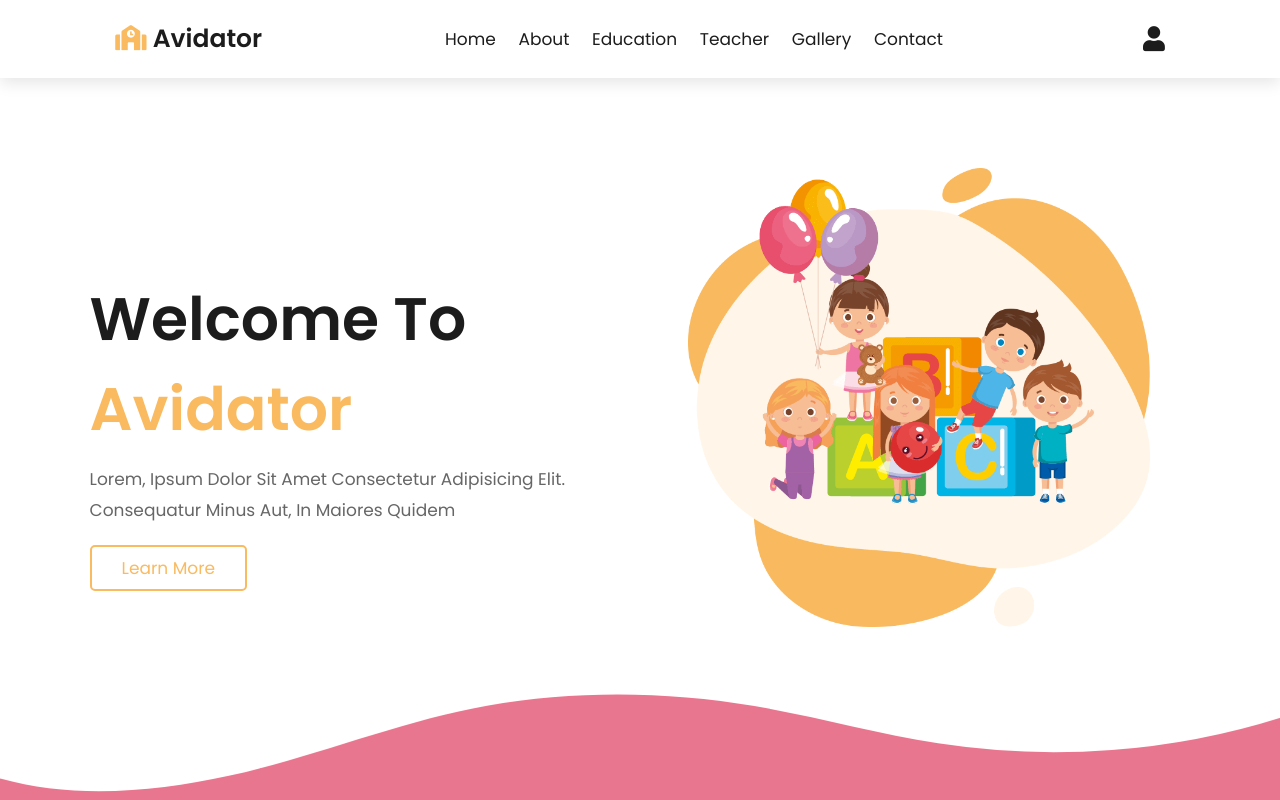
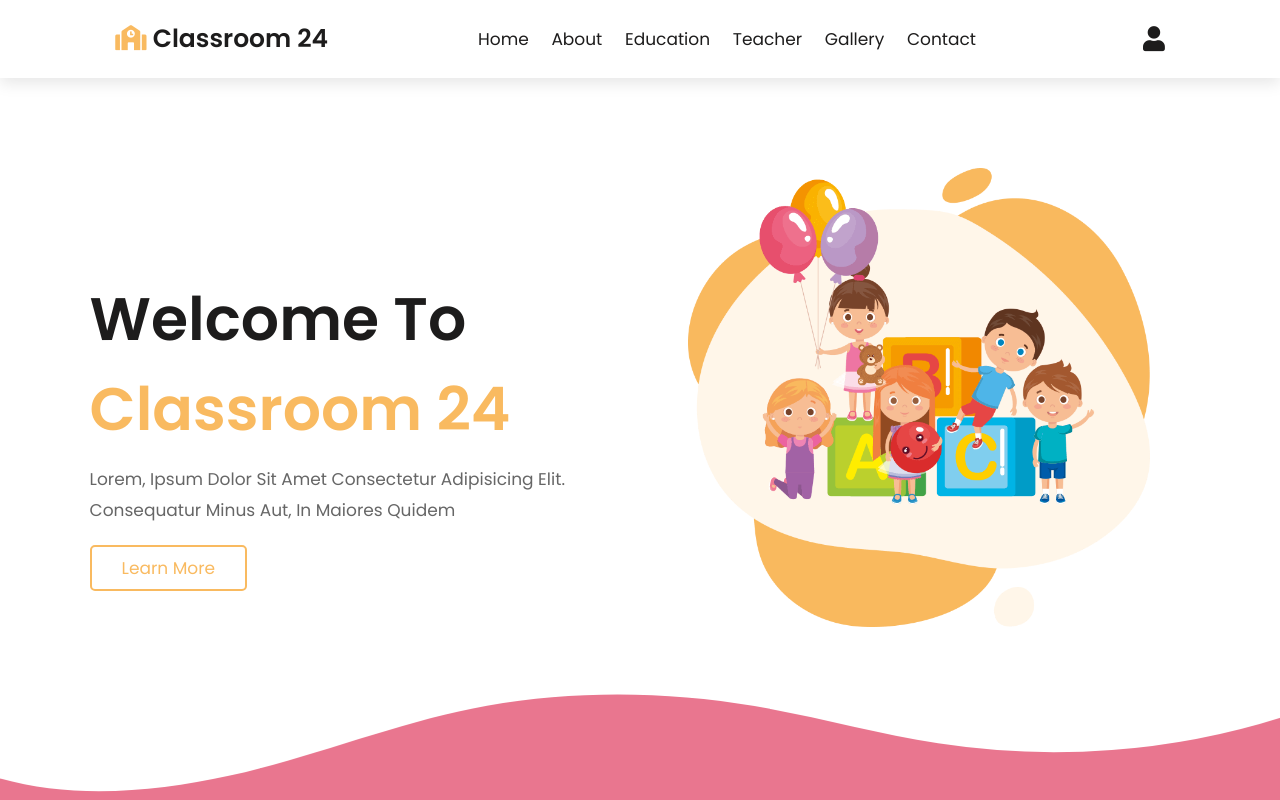
Before and after one commit to Tanik0505/Avidator, a plain HTML site: page index.html in a window 1280 px wide. Shown: the top 800 px of the page. Drawn offline with Linux system fonts and the light colour scheme; some packages are replaced by stand-ins of ours; a script that the page names is missing.

Commit message:
Update index.html

```diff
--- a/index.html
+++ b/index.html
@@ -4,7 +4,7 @@
     <meta charset="UTF-8">
     <meta http-equiv="X-UA-Compatible" content="IE=edge">
     <meta name="viewport" content="width=device-width, initial-scale=1.0">
-    <title>Avidator</title>
+    <title>Classroom 24</title>
     <!-- font awesome cdn link  -->
     <link rel="stylesheet" href="https://cdnjs.cloudflare.com/ajax/libs/font-awesome/5.15.4/css/all.min.css">
     <!-- lightgallery css cdn link -->
@@ -18,7 +18,7 @@
 
     <header class="header">
 
-        <a href="#" class="logo"> <i class="fas fa-school">&nbsp;</i>Avidator</a>
+        <a href="#" class="logo"> <i class="fas fa-school">&nbsp;</i>Classroom 24</a>
 
         <nav class="navbar">
             <a href="#home">home</a>
@@ -51,7 +51,7 @@
     <section class="home" id="home">
 
         <div class="content">
-            <h3>welcome to <span>Avidator</span></h3>
+            <h3>welcome to <span>Classroom 24</span></h3>
             <p>Lorem, ipsum dolor sit amet consectetur adipisicing elit. Consequatur minus aut, in maiores quidem </p>
             <a href="#" class="btn">learn more</a>
         </div>
@@ -336,7 +336,7 @@
         <div class="box-container">
 
             <div class="box">
-                <h3> <i class="fas fa-school"></i>&nbsp;Avidator</h3>
+                <h3> <i class="fas fa-school"></i>&nbsp;Classroom 24</h3>
                 <p align="justify">Get the best maths coaching classes to enhance your child’s academic potential and intelligence by preparing him/her for elite grammar schools. We train your child’s mental arithmetic, speed, and fluency to excel in the entrance exams.
 
                    </p>
```
